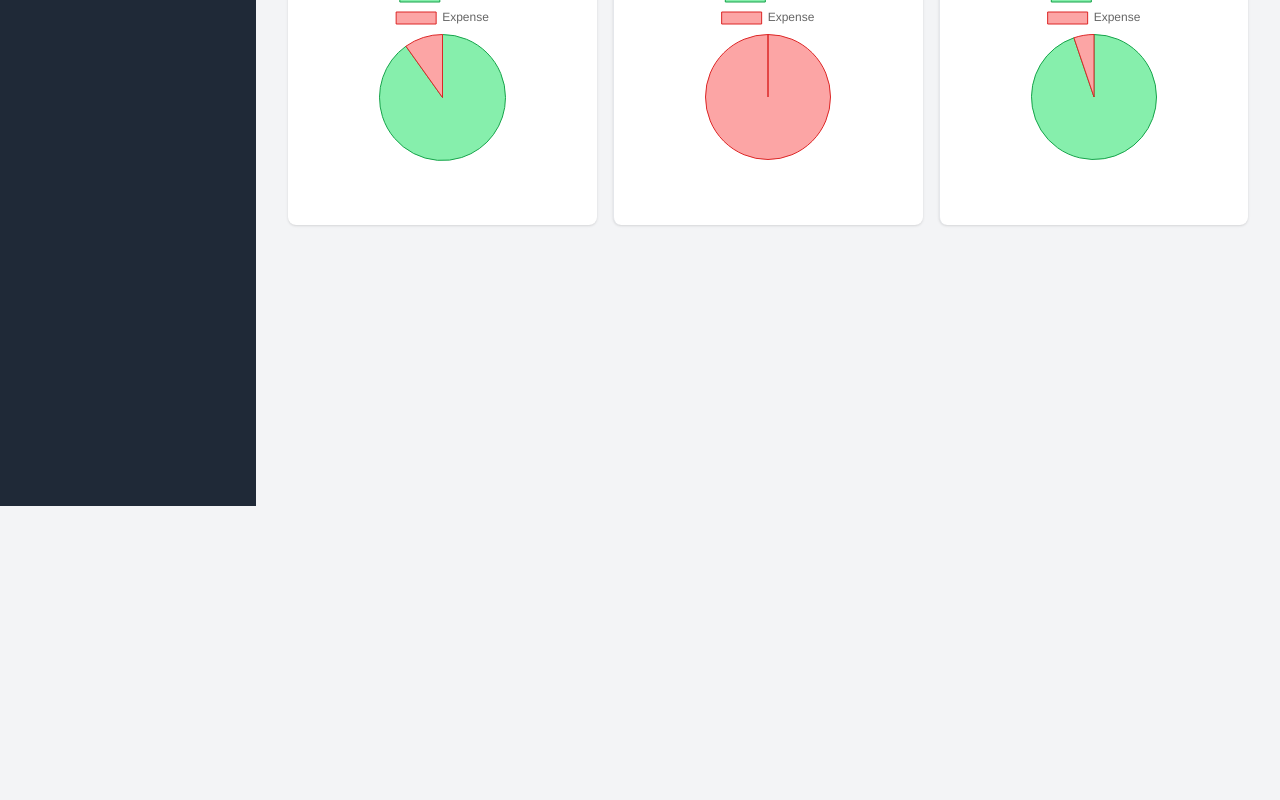
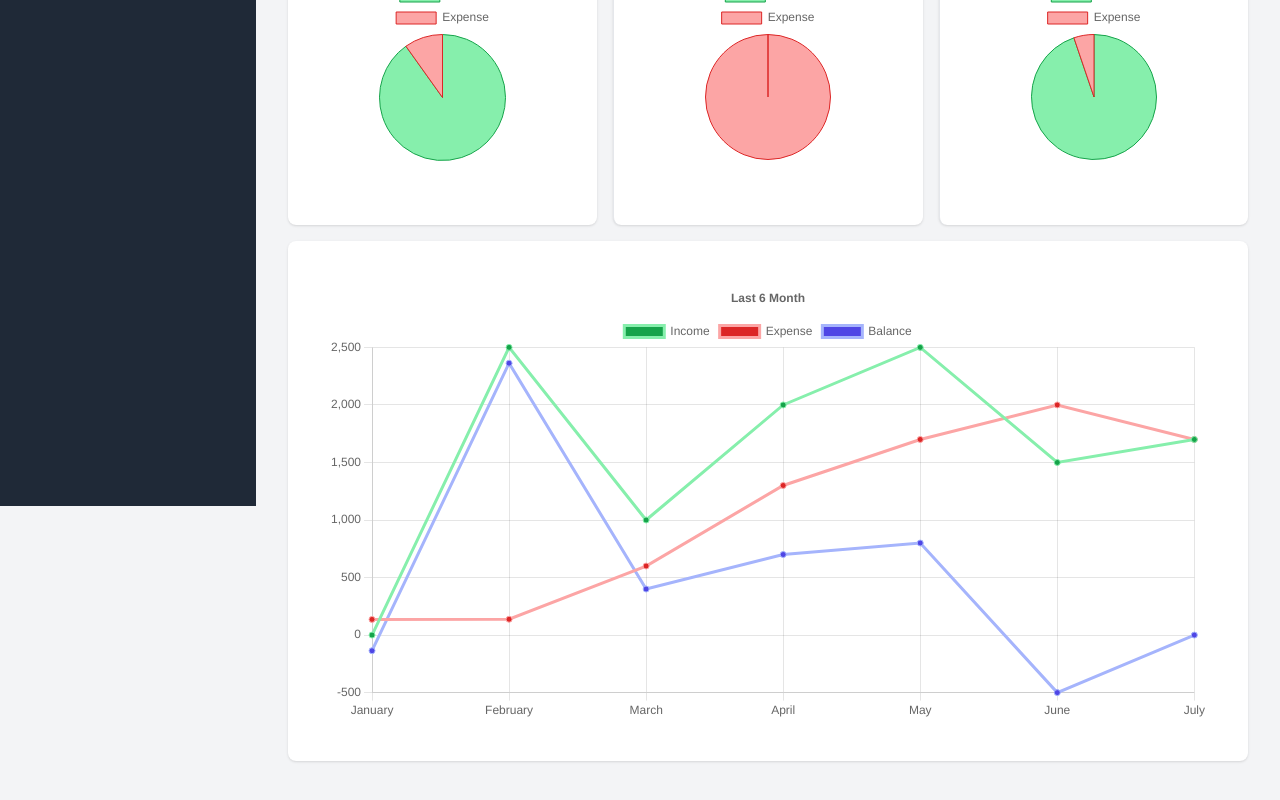
Before and after one commit to tatasadi/react-money-manager, a React (Vite) app: page / in a window 1280 px wide. Shown: the part 294-1094 px from the top of the page. Before the commit the page ends 800 px from the top, so only its background shows below. Built offline with nearby package versions, Linux system fonts and the light colour scheme.

Commit message:
add bar chart

```diff
--- a/src/components/dashboard/Dashboard.tsx
+++ b/src/components/dashboard/Dashboard.tsx
@@ -8,12 +8,44 @@ import {
   previousMonth,
 } from "../../utils";
 
-import { Chart as ChartJS, ArcElement, Tooltip, Legend } from "chart.js";
-import { Pie } from "react-chartjs-2";
+import {
+  Chart as ChartJS,
+  ArcElement,
+  Tooltip,
+  Legend,
+  CategoryScale,
+  LinearScale,
+  PointElement,
+  LineElement,
+  Title,
+} from "chart.js";
+import { Pie, Line } from "react-chartjs-2";
 
-ChartJS.register(ArcElement, Tooltip, Legend);
+ChartJS.register(
+  ArcElement,
+  Tooltip,
+  Legend,
+  CategoryScale,
+  LinearScale,
+  PointElement,
+  LineElement,
+  Title
+);
 
-export const chartDate = {
+const lineChartOptions = {
+  responsive: true,
+  plugins: {
+    legend: {
+      position: "top" as const,
+    },
+    title: {
+      display: true,
+      text: "Last 6 Month",
+    },
+  },
+};
+
+const pieChartDate = {
   labels: ["Income", "Expense"],
   datasets: [
     {
@@ -68,29 +100,66 @@ function BalanceStats() {
       name: "Total",
       income: totalIncome,
       expense: tatalExpense,
+      balance: totalIncome - tatalExpense,
     },
     {
       name: "Last Month",
       income: lastMonthIncome,
       expense: lastMonthExpense,
+      balance: lastMonthIncome - lastMonthExpense,
     },
     {
       name: "This Month",
       income: thisMonthIncome,
       expense: thisMonthExpense,
+      balance: thisMonthIncome - thisMonthExpense,
     },
   ];
 
+  const lineChartData = {
+    labels: ["January", "February", "March", "April", "May", "June", "July"],
+    datasets: [
+      {
+        label: "Income",
+        data: [lastMonthIncome, thisMonthIncome, 1000, 2000, 2500, 1500, 1700],
+        borderColor: "#86efac",
+        backgroundColor: "#16a34a",
+      },
+      {
+        label: "Expense",
+        data: [lastMonthExpense, thisMonthExpense, 600, 1300, 1700, 2000, 1700],
+        borderColor: "#fca5a5",
+        backgroundColor: "#dc2626",
+      },
+      {
+        label: "Balance",
+        data: [
+          lastMonthIncome - lastMonthExpense,
+          thisMonthIncome - thisMonthExpense,
+          400,
+          700,
+          800,
+          -500,
+          0,
+        ],
+        borderColor: "#a5b4fc",
+        backgroundColor: "#4f46e5",
+      },
+    ],
+  };
+
   return (
+    <>
       <dl className="mt-2 grid grid-cols-1 divide-y divide-gray-200 lg:grid-cols-3 md:divide-y-0 md:divide-x gap-4">
         {stats.map((item) => {
-        const balance = item.income - item.expense;
           return (
             <div
               key={item.name}
               className="px-4 py-5 sm:p-6 bg-white shadow rounded-lg"
             >
-            <dt className="text-base font-normal text-gray-900">{item.name}</dt>
+              <dt className="text-base font-normal text-gray-900">
+                {item.name}
+              </dt>
               <dd className="mt-1">
                 <div className="flex justify-between items-baseline font-semibold ">
                   <div className="text-gray-900">Income</div>
@@ -108,21 +177,21 @@ function BalanceStats() {
                   <div className="text-gray-900">Balance</div>
                   <div
                     className={classNames(
-                    balance > 0 ? "text-green-600" : "text-red-600",
+                      item.balance > 0 ? "text-green-600" : "text-red-600",
                       "text-xl"
                     )}
                   >
-                  {formatCurrency(balance)}
+                    {formatCurrency(item.balance)}
                   </div>
                 </div>
-              {balance !== 0 && (
+                {item.balance !== 0 && (
                   <div className="flex justify-center items-center xl:p-10 lg:p-5 p-10">
                     <Pie
                       data={{
-                      ...chartDate,
+                        ...pieChartDate,
                         datasets: [
                           {
-                          ...chartDate.datasets[0],
+                            ...pieChartDate.datasets[0],
                             data: [item.income, item.expense],
                           },
                         ],
@@ -135,6 +204,10 @@ function BalanceStats() {
           );
         })}
       </dl>
+      <div className="bg-white rounded-lg shadow mt-4 p-10">
+        <Line options={lineChartOptions} data={lineChartData} />
+      </div>
+    </>
   );
 }
 
```
Lines whose indentation alone changed are shown as unchanged.
